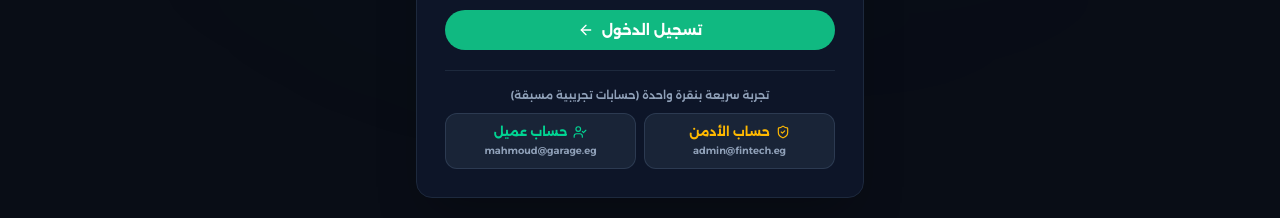
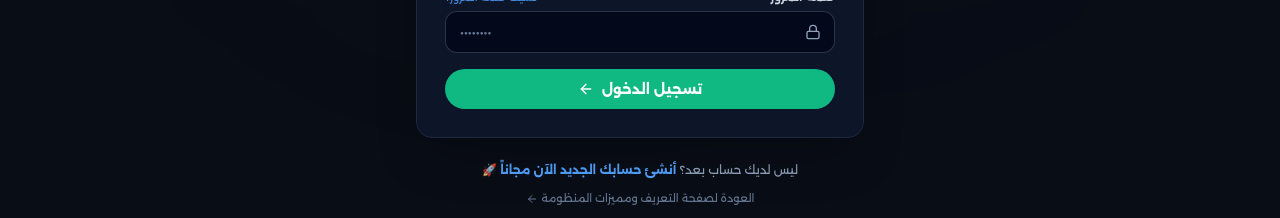
Before and after one commit to momaged3231-maker/personal-finance-assistant, a Next.js app: page /login in a window 1280 px wide. Shown: the part 474-692 px from the top of the page. Built offline with nearby package versions, Linux system fonts and the light colour scheme; no server answers.

Commit message:
security: hash passwords with scrypt (lazy-migrate legacy), remove universal demo-password bypass, force cookie signing, drop exposed admin demo login

```diff
--- a/app/api/auth/route.ts
+++ b/app/api/auth/route.ts
@@ -2,6 +2,7 @@ import { NextRequest, NextResponse } from "next/server";
 import { getActiveUserId, getUserById, getUserByEmail } from "@/lib/auth";
 import { requireSupabase } from "@/lib/supabase";
 import { signValue } from "@/lib/cookie-sign";
+import { hashPassword, verifyPassword, isHashedPassword, isWeakPassword } from "@/lib/password";
 import { cookies } from "next/headers";
 
 export async function GET() {
@@ -49,8 +50,25 @@ export async function POST(req: NextRequest) {
         return NextResponse.json({ error: "البريد الإلكتروني أو كلمة المرور غير صحيحة" }, { status: 401 });
       }
 
-      // Check password (allow default demo pass if unset)
-      if (user.password && user.password !== password && password !== "admin123" && password !== "user123" && password !== "123456") {
+      // Check password — hashed rows verify via scrypt; legacy plaintext rows are
+      // compared once then migrated to a hash on success.
+      let passwordOk = false;
+      if (isHashedPassword(user.password)) {
+        passwordOk = verifyPassword(password, user.password);
+      } else {
+        passwordOk = Boolean(user.password && user.password === password && password);
+        if (passwordOk) {
+          // Upgrade the legacy plaintext row to a hash (best-effort; retried on next login)
+          try {
+            const client = requireSupabase();
+            await client.from("users").update({ password: hashPassword(password) }).eq("id", user.id);
+          } catch {
+            // Non-fatal: login succeeds, migration retries next time
+          }
+        }
+      }
+
+      if (!passwordOk) {
         return NextResponse.json({ error: "البريد الإلكتروني أو كلمة المرور غير صحيحة" }, { status: 401 });
       }
 
@@ -75,6 +93,12 @@ export async function POST(req: NextRequest) {
       if (!name || !email || !password) {
         return NextResponse.json({ error: "يرجى تعبئة جميع الحقول الإلزامية" }, { status: 400 });
       }
+      if (password.length < 6) {
+        return NextResponse.json({ error: "كلمة المرور يجب ألا تقل عن 6 أحرف" }, { status: 400 });
+      }
+      if (isWeakPassword(password)) {
+        return NextResponse.json({ error: "كلمة مرور ضعيفة جداً. اختر كلمة مرور أقوى." }, { status: 400 });
+      }
 
       const existing = await getUserByEmail(email);
       if (existing) {
@@ -92,7 +116,7 @@ export async function POST(req: NextRequest) {
         .insert({
           name,
           email: email.trim().toLowerCase(),
-          password,
+          password: hashPassword(password),
           phone: phone || null,
           plan: planType,
           status: "active",
--- a/app/login/page.tsx
+++ b/app/login/page.tsx
@@ -8,12 +8,8 @@ import {
   Lock,
   Mail,
   ArrowRight,
-  ShieldCheck,
-  CheckCircle2,
   AlertCircle,
   Loader2,
-  UserCheck,
-  Zap,
 } from "lucide-react";
 
 export default function LoginPage() {
@@ -23,13 +19,10 @@ export default function LoginPage() {
   const [loading, setLoading] = useState(false);
   const [error, setError] = useState<string | null>(null);
 
-  async function handleLogin(e?: React.FormEvent, customEmail?: string, customPass?: string) {
+  async function handleLogin(e?: React.FormEvent) {
     if (e) e.preventDefault();
     setError(null);
     setLoading(true);
-
-    const targetEmail = customEmail || email;
-    const targetPass = customPass || password;
 
     try {
       const res = await fetch("/api/auth", {
@@ -37,8 +30,8 @@ export default function LoginPage() {
         headers: { "Content-Type": "application/json" },
         body: JSON.stringify({
           action: "login",
-          email: targetEmail,
-          password: targetPass,
+          email,
+          password,
         }),
       });
 
@@ -55,18 +48,6 @@ export default function LoginPage() {
     } catch {
       setError("حدث خطأ أثناء الاتصال بالخادم. يرجى المحاولة لاحقاً.");
       setLoading(false);
-    }
-  }
-
-  function handleDemoLogin(type: "admin" | "user") {
-    if (type === "admin") {
-      setEmail("admin@fintech.eg");
-      setPassword("admin123");
-      handleLogin(undefined, "admin@fintech.eg", "admin123");
-    } else {
-      setEmail("mahmoud@garage.eg");
-      setPassword("user123");
-      handleLogin(undefined, "mahmoud@garage.eg", "user123");
     }
   }
 
@@ -156,42 +137,6 @@ export default function LoginPage() {
               )}
             </button>
           </form>
-
-          {/* Quick Demo Logins */}
-          <div className="pt-4 border-t border-slate-800 space-y-2.5">
-            <p className="text-[11px] font-semibold text-slate-400 text-center">
-              تجربة سريعة بنقرة واحدة (حسابات تجريبية مسبقة)
-            </p>
-            <div className="grid grid-cols-2 gap-2">
-              <button
-                type="button"
-                onClick={() => handleDemoLogin("admin")}
-                className="p-2.5 rounded-xl bg-slate-800/80 hover:bg-slate-800 border border-slate-700/80 text-xs font-semibold text-slate-200 flex flex-col items-center gap-1 transition-all group"
-              >
-                <div className="flex items-center gap-1.5 text-amber-400">
-                  <ShieldCheck className="w-3.5 h-3.5" />
-                  <span className="font-bold">حساب الأدمن</span>
-                </div>
-                <span className="text-[10px] text-slate-400 group-hover:text-slate-300">
-                  admin@fintech.eg
-                </span>
-              </button>
-
-              <button
-                type="button"
-                onClick={() => handleDemoLogin("user")}
-                className="p-2.5 rounded-xl bg-slate-800/80 hover:bg-slate-800 border border-slate-700/80 text-xs font-semibold text-slate-200 flex flex-col items-center gap-1 transition-all group"
-              >
-                <div className="flex items-center gap-1.5 text-emerald-400">
-                  <UserCheck className="w-3.5 h-3.5" />
-                  <span className="font-bold">حساب عميل</span>
-                </div>
-                <span className="text-[10px] text-slate-400 group-hover:text-slate-300">
-                  mahmoud@garage.eg
-                </span>
-              </button>
-            </div>
-          </div>
         </div>
 
         {/* Footer Links */}
--- a/lib/cookie-sign.ts
+++ b/lib/cookie-sign.ts
@@ -2,9 +2,9 @@ import { createHmac, timingSafeEqual } from "crypto";
 
 /**
  * Signs cookie values with an HMAC so clients can't forge session IDs (e.g.
- * setting finance_user_id=1 to impersonate the admin). When no secret is
- * configured the raw value is returned unchanged, preserving legacy behavior
- * during local development.
+ * setting finance_user_id=1 to impersonate the admin). A COOKIE_SIGNING_SECRET
+ * is MANDATORY: without it we refuse to sign (fail closed) instead of silently
+ * accepting raw values.
  */
 
 function signingSecret(): string {
@@ -13,7 +13,7 @@ function signingSecret(): string {
 
 export function signValue(value: string): string {
   const secret = signingSecret();
-  if (!secret) return value;
+  if (!secret) throw new Error("COOKIE_SIGNING_SECRET is not configured — refusing to sign cookies");
   const mac = createHmac("sha256", secret).update(value).digest("base64url");
   return `${value}.${mac}`;
 }
@@ -21,7 +21,7 @@ export function signValue(value: string): string {
 export function verifyValue(signed: string | undefined): string | null {
   if (!signed) return null;
   const secret = signingSecret();
-  if (!secret) return signed;
+  if (!secret) return null;
   const dot = signed.lastIndexOf(".");
   if (dot <= 0) return null;
   const value = signed.slice(0, dot);
--- a/lib/finance.ts
+++ b/lib/finance.ts
@@ -1,4 +1,5 @@
 import { requireSupabase } from "./supabase";
+import { hashPassword } from "./password";
 import {
   Account,
   Transaction,
@@ -1206,7 +1207,7 @@ export async function updateSystemSetting(key: string, value: string, descriptio
 
 export async function resetUserPassword(userId: number, newPassword: string): Promise<void> {
   const client = requireSupabase();
-  const { error } = await client.from("users").update({ password: newPassword }).eq("id", userId);
+  const { error } = await client.from("users").update({ password: hashPassword(newPassword) }).eq("id", userId);
   if (error) throw error;
 }
 
--- /dev/null
+++ b/lib/password.ts
@@ -0,0 +1,45 @@
+import { randomBytes, scryptSync, timingSafeEqual } from "crypto";
+
+const HASH_PREFIX = "scrypt$";
+const KEY_LEN = 64;
+
+/**
+ * Password hashing built on Node's scrypt (no external deps).
+ * Format: `scrypt$<salt>$<key>` where salt and key are base64url.
+ * Before this module existed passwords were stored in plaintext — see
+ * verifyPassword for the lazy-migration flow that upgrades them on login.
+ */
+export function hashPassword(password: string): string {
+  const salt = randomBytes(16).toString("base64url");
+  const key = scryptSync(password, salt, KEY_LEN);
+  return `${HASH_PREFIX}${salt}$${key.toString("base64url")}`;
+}
+
+/** True when the stored value is already a scrypt hash (not legacy plaintext). */
+export function isHashedPassword(stored: string | null | undefined): boolean {
+  return Boolean(stored && stored.startsWith(HASH_PREFIX));
+}
+
+/** Verifies a password against a scrypt hash. Returns false for legacy plaintext rows. */
+export function verifyPassword(password: string, stored: string | null | undefined): boolean {
+  if (!stored || !isHashedPassword(stored)) return false;
+  const parts = stored.split("$");
+  if (parts.length !== 3) return false;
+  const [, salt, keyB64] = parts;
+  let storedKey: Buffer;
+  try {
+    storedKey = Buffer.from(keyB64, "base64url");
+  } catch {
+    return false;
+  }
+  const expected = scryptSync(password, salt, KEY_LEN);
+  if (storedKey.length !== expected.length) return false;
+  return timingSafeEqual(storedKey, expected);
+}
+
+/** Passwords that must never be accepted (previously used as a universal bypass). */
+export const WEAK_PASSWORDS = new Set(["admin123", "user123", "123456", "12345678", "password"]);
+
+export function isWeakPassword(password: string): boolean {
+  return WEAK_PASSWORDS.has(password.toLowerCase());
+}
```
